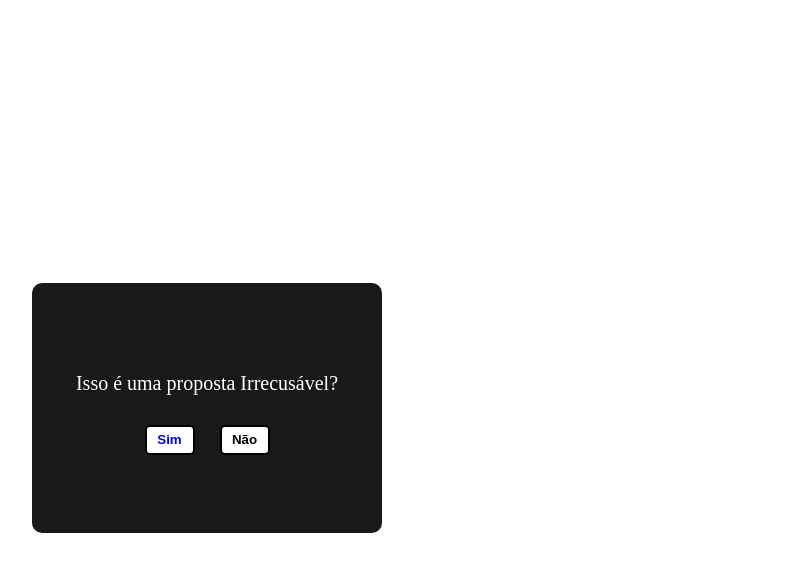
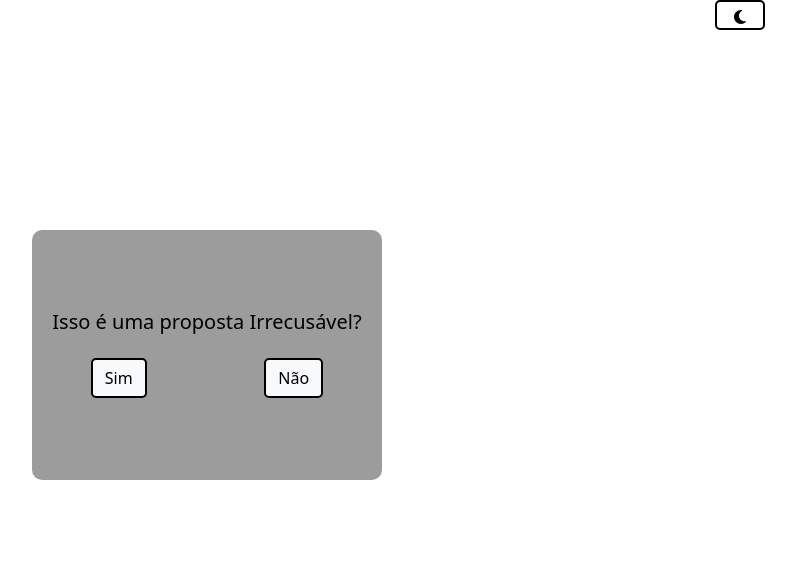
Before and after one commit to TiagoVerri/JavaScript, a plain HTML site: page index.html in a window 1280 px wide. Shown: the whole page, without its empty margins (433-1229 px from the left). Drawn offline with nearby package versions, Linux system fonts and the light colour scheme.

Commit message:
Adicionada mudança de tema

```diff
--- a/index.css
+++ b/index.css
@@ -1,27 +1,48 @@
-body {
-    display: flex;
-    justify-content: center;
-    align-items: center;
-    height: 100vh;
+body{
+    background-color: aliceblue;
 }
-
+body.dark{
+    background-color: #1f1d1d;
+}
 a {
     text-decoration: none;
 }
 
+button{
+    height: 30px;
+    width: 50px;
+    background: white;
+    color: black;
+    font-weight: 600;
+    border-radius: 5px;
+    border: 2px solid black;
+}
+
 .box {
+    font-size: 20px;
+    color: rgb(0, 0, 0);
+    height: 250px;
+    width: 350px;
+    border-radius: 10px;
+    background: #9c9c9c;
+    margin-top: 25vh;
+    text-align: center;
+    flex-direction: column;
+    align-items: center;
+    justify-content: center;
+}
+.box.dark{
     font-size: 20px;
     color: white;
     height: 250px;
     width: 350px;
     border-radius: 10px;
-    background: #191919;
+    background: #4d4c4c;
     display: flex;
     flex-direction: column;
     align-items: center;
     justify-content: center;
 }
-
 .buttons-container {
     display: flex;
     justify-content: space-around;
@@ -30,12 +51,33 @@ a {
     width: 150px;
 }
 
-button {
-    height: 30px;
-    width: 50px;
+.btn{
     background: white;
     color: black;
     font-weight: 600;
     border-radius: 5px;
     border: 2px solid black;
+    text-align: center;
 }
+
+.btn.dark{
+    background: rgb(0, 0, 0);
+    color: rgb(255, 255, 255);
+    font-weight: 600;
+    border-radius: 5px;
+    border: 2px solid black;
+}
+
+#btnLink{
+    justify-content: center;
+    font-size: medium;
+}
+
+.btn-white a{
+    border-radius: 5px;
+    border: 2px solid black;
+}
+#btn-theme{
+    border-radius: 5px;
+    border: 2px solid black;
+}
--- a/index.html
+++ b/index.html
@@ -5,13 +5,20 @@
     <meta name="viewport" content="width=device-width, initial-scale=1.0">
     <title>Pedido Irrecusável</title>
     <link rel="stylesheet" href="index.css">
+    <link href="https://cdn.jsdelivr.net/npm/bootstrap@5.3.1/dist/css/bootstrap.min.css" rel="stylesheet" integrity="sha384-4bw+/aepP/YC94hEpVNVgiZdgIC5+VKNBQNGCHeKRQN+PtmoHDEXuppvnDJzQIu9" crossorigin="anonymous">
+    <script src="https://cdn.jsdelivr.net/npm/bootstrap@5.3.1/dist/js/bootstrap.bundle.min.js" integrity="sha384-HwwvtgBNo3bZJJLYd8oVXjrBZt8cqVSpeBNS5n7C8IVInixGAoxmnlMuBnhbgrkm" crossorigin="anonymous"></script>
 </head>
 <body>
-    <div class="box">
-        <p>Isso é uma proposta Irrecusável?</p>
-        <div class="buttons-container">
-            <button><a href="https://www.youtube.com/watch?v=a8c5wmeOL9o">Sim</a></button>
-            <button id="no">Não</button>
+    <div class="container">
+        <div class="content col-12 d-flex justify-content-end">
+            <button onclick="changeTheme()" id="btn-theme"><svg xmlns="http://www.w3.org/2000/svg" height="1em" viewBox="0 0 384 512"><path d="M223.5 32C100 32 0 132.3 0 256S100 480 223.5 480c60.6 0 115.5-24.2 155.8-63.4c5-4.9 6.3-12.5 3.1-18.7s-10.1-9.7-17-8.5c-9.8 1.7-19.8 2.6-30.1 2.6c-96.9 0-175.5-78.8-175.5-176c0-65.8 36-123.1 89.3-153.3c6.1-3.5 9.2-10.5 7.7-17.3s-7.3-11.9-14.3-12.5c-6.3-.5-12.6-.8-19-.8z"/></svg></i></button>
+        </div>
+        <div class="box mx-auto d-flex">
+            <p class="">Isso é uma proposta Irrecusável?</p>
+            <div class="buttons-container col-12 btn-white">
+                <a href="https://www.youtube.com/watch?v=a8c5wmeOL9o" class="btn btn-light" id="btnLink">Sim</a>
+                <a class="btn btn-light" id="no">Não</a>
+            </div>
         </div>
     </div>
 </body>
--- a/index.js
+++ b/index.js
@@ -7,3 +7,15 @@ let button = document.getElementById('no');
         button.style.top = Math.random() * height + "px";
         button.style.left = Math.random() * width + "px";
     })
+function changeTheme()
+{
+    let box = document.getElementsByClassName('box');
+    let buttons = document.getElementsByClassName('btn');
+    document.body.classList.toggle('dark');
+    box[0].classList.toggle('dark');
+
+    for(i = 0; i <= buttons.length; i++)
+    {
+        buttons[i].classList.toggle('dark');
+    }
+}
```
